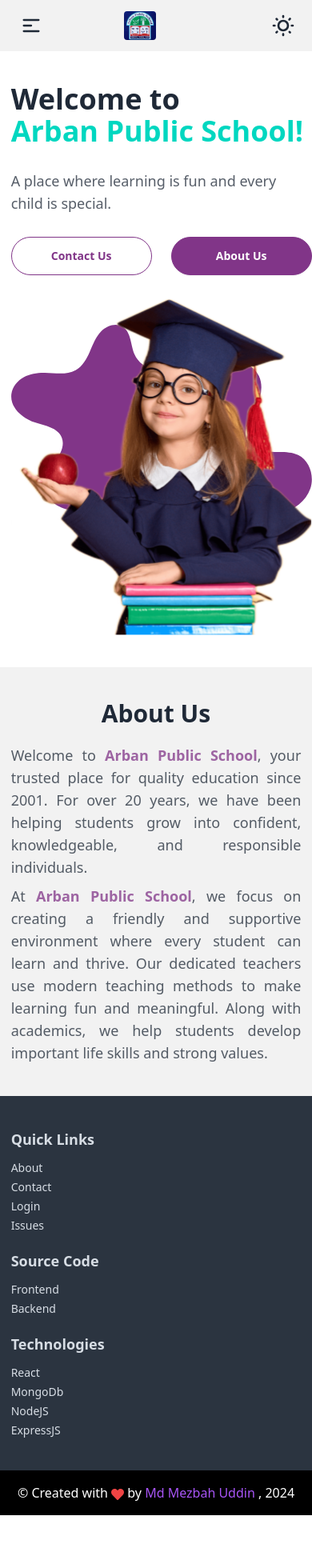
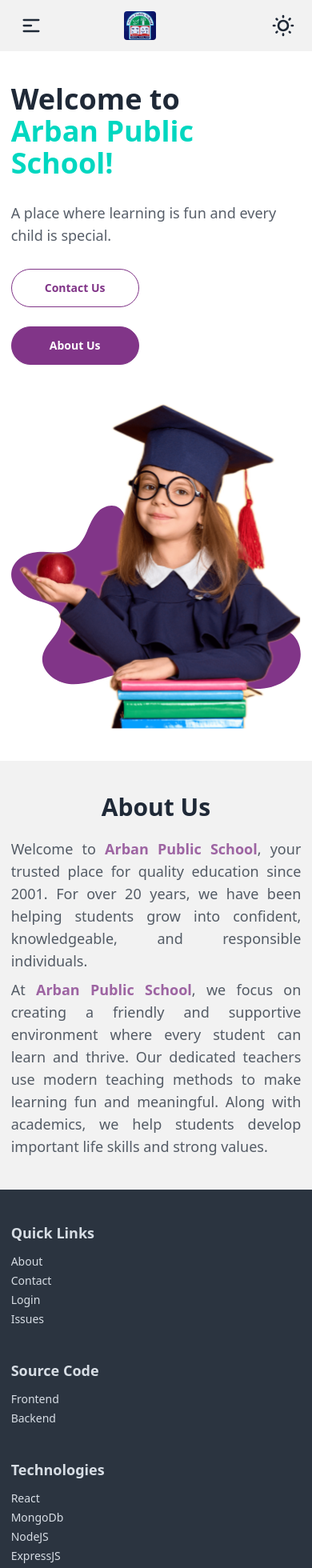
Before and after one commit to misbahulhoq/arbanpublicschool, a Next.js app: page / in a window 390 px wide. Shown: the top 1960 px of the page at 80% size. Before the commit the page ends 1894 px from the top, so only its background shows below. Built offline with nearby package versions, Linux system fonts and the light colour scheme; no server answers.

Commit message:
updated some ui in hero and footer

```diff
--- a/src/components/home/Hero.tsx
+++ b/src/components/home/Hero.tsx
@@ -4,7 +4,7 @@ import React from "react";
 const HeroSection = () => {
   return (
     <section className="container-center flex items-center py-10 lg:min-h-[calc(100vh-68px)] lg:py-0">
-      <div className="grid flex-grow items-center justify-between gap-5 lg:grid-cols-2">
+      <div className="grid flex-grow items-center justify-between gap-10 lg:grid-cols-2 lg:gap-5">
         <div className="left-content space-y-2">
           <h2 className="text-4xl font-extrabold lg:text-5xl">
             Welcome to <br />{" "}
@@ -14,16 +14,16 @@ const HeroSection = () => {
             A place where learning is fun and every child is special.
           </p>
 
-          <div className="button-wrapper flex items-center gap-6">
-            <button className="btn btn-outline btn-primary w-44">
+          <div className="button-wrapper flex items-center gap-6 max-[420px]:flex-col max-[420px]:items-start">
+            <button className="btn btn-outline btn-primary w-40">
               Contact Us
             </button>
-            <button className="btn btn-primary w-44">About Us</button>
+            <button className="btn btn-primary w-40">About Us</button>
           </div>
         </div>
 
-        <div className="right-content img-wrapper justify-self-end">
-          <div className="absolute bottom-[200px] z-[1]">
+        <div className="right-content img-wrapper relative justify-self-end">
+          <div className="absolute bottom-[80px] z-[1] max-[415px]:bottom-[50px]">
             <Image
               src={`/illustrators/hero-vector.svg`}
               alt=""
--- a/src/components/shared/Footer.tsx
+++ b/src/components/shared/Footer.tsx
@@ -5,7 +5,7 @@ import { FaHeart } from "react-icons/fa";
 const Footer = () => {
   return (
     <footer className="bg-neutral text-neutral-content">
-      <div className="container-center grid gap-5 py-10 sm:grid-cols-2 lg:grid-cols-3">
+      <div className="container-center grid gap-5 gap-y-10 py-10 sm:grid-cols-2 lg:grid-cols-3">
         <div>
           <h3 className="mb-3 text-lg font-semibold">Quick Links</h3>
           <div className="flex flex-col items-start gap-1 text-sm">
@@ -30,7 +30,11 @@ const Footer = () => {
             <a href="" target="_blank" className="hover:underline">
               Frontend
             </a>
-            <a href="" target="_blank" className="hover:underline">
+            <a
+              href="https://github.com/misbah-ul-hoq/api-arbanpublicschool.git"
+              target="_blank"
+              className="hover:underline"
+            >
               Backend
             </a>
           </div>
```
